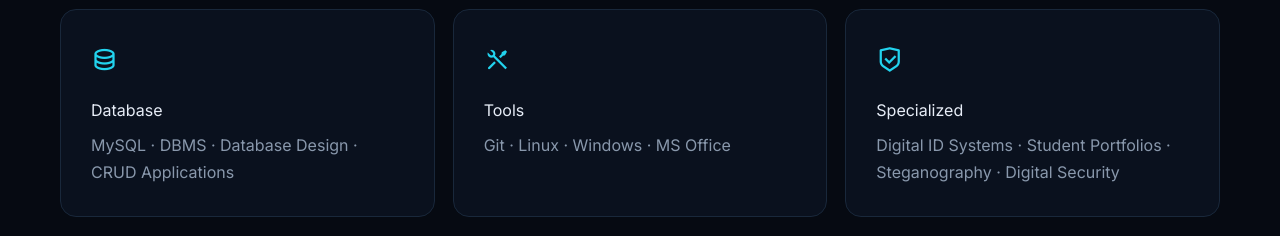
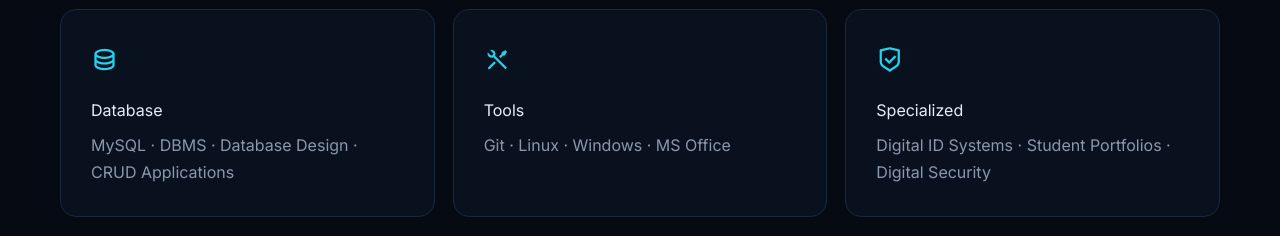
Before and after one commit to hammadewans/Portfolio, a plain HTML site: page index.html in a window 1280 px wide. Shown: the part 3620-3856 px from the top of the page. Drawn offline with nearby package versions, Linux system fonts and the light colour scheme.

Commit message:
Update index.html

```diff
--- a/index.html
+++ b/index.html
@@ -256,7 +256,7 @@
         <div class="skill-card reveal"><i class="ri-server-line"></i><h3>PHP Development</h3><p>Symfony · Laravel · Slim Framework · REST API Development</p></div>
         <div class="skill-card reveal"><i class="ri-database-2-line"></i><h3>Database</h3><p>MySQL · DBMS · Database Design · CRUD Applications</p></div>
         <div class="skill-card reveal"><i class="ri-tools-line"></i><h3>Tools</h3><p>Git · Linux · Windows · MS Office</p></div>
-        <div class="skill-card reveal"><i class="ri-shield-check-line"></i><h3>Specialized</h3><p>Digital ID Systems · Student Portfolios · Steganography · Digital Security</p></div>
+        <div class="skill-card reveal"><i class="ri-shield-check-line"></i><h3>Specialized</h3><p>Digital ID Systems · Student Portfolios · Digital Security</p></div>
       </div>
     </section>
 
```
